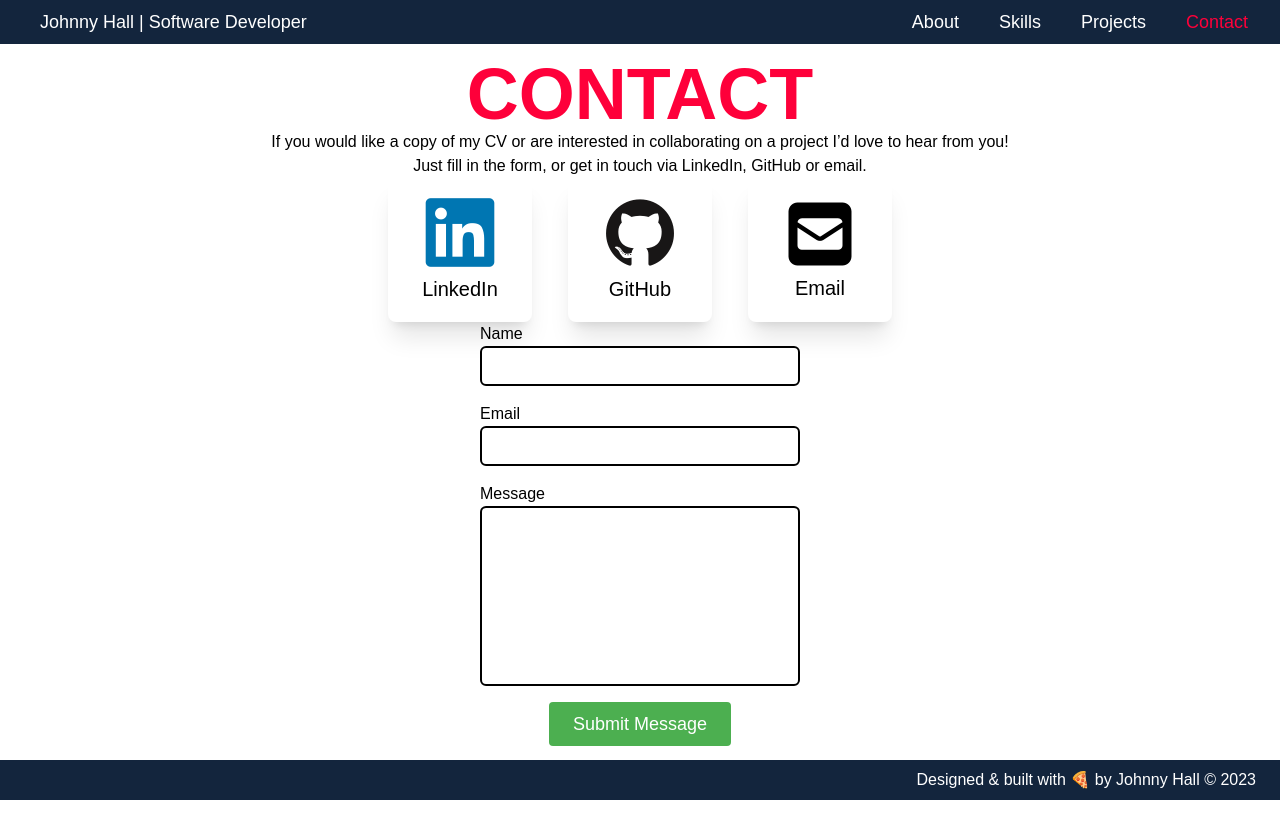
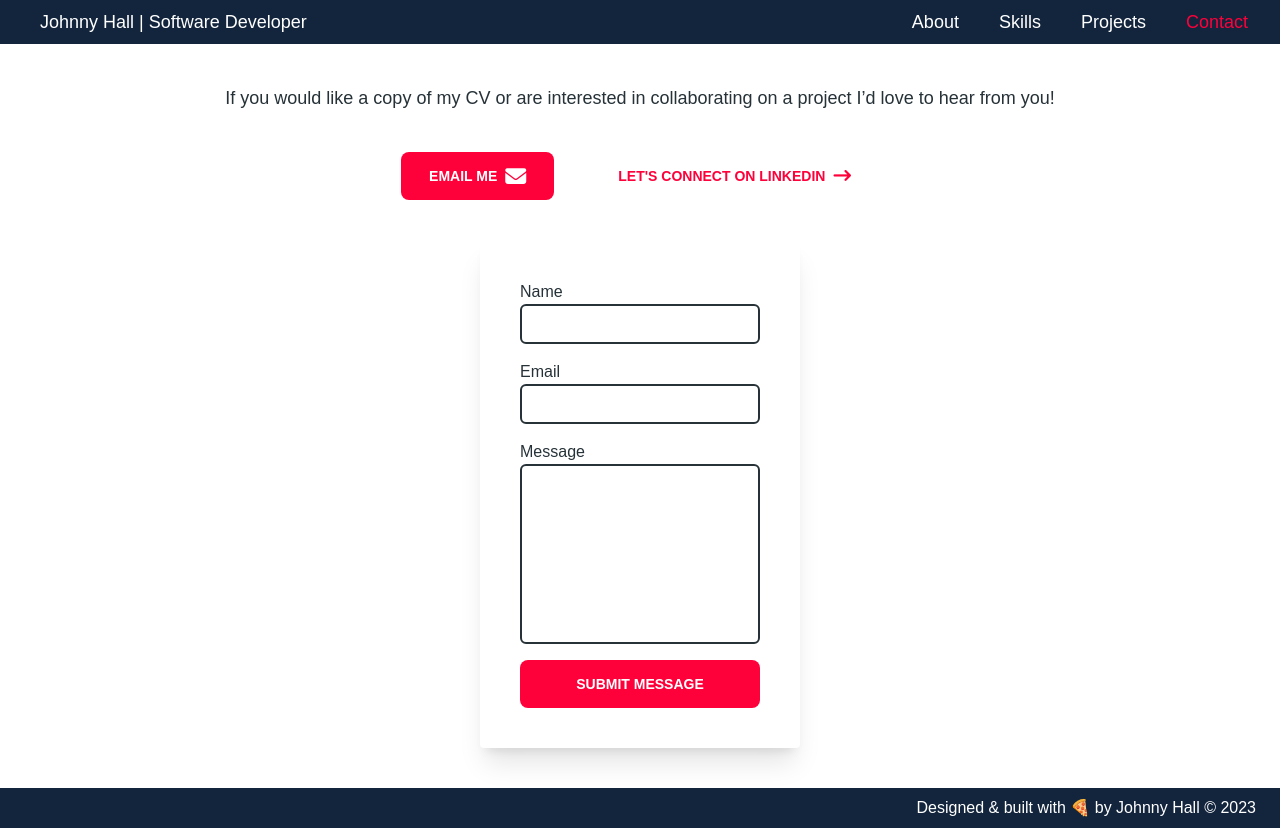
Before and after one commit to jbhall4291/portfolio, a React (Create React App) app: page /contact in a window 1280 px wide. Before the commit the page ends 800 px from the top, so only its background shows below. Built offline with nearby package versions, Linux system fonts and the light colour scheme.

Commit message:
fix layout and style for Contact

```diff
--- a/src/components/Contact.jsx
+++ b/src/components/Contact.jsx
@@ -1,46 +1,67 @@
 import React from "react";
 import ContactCard from "./ContactCard";
+import { Link } from "react-router-dom";
+
+import {
+  Card,
+  CardHeader,
+  CardBody,
+  CardFooter,
+  Carousel,
+  Typography,
+  Button,
+  IconButton,
+} from "@material-tailwind/react";
 
 function Contact() {
   return (
     <section
       id="contact"
-      className="container mx-auto px-5 text-center lg:px-10"
+      className=" container mx-auto flex flex-col px-5 py-10 text-center lg:px-10"
     >
-      <h1
-        className="headline-font text-center text-7xl text-highlight"
-        id="about"
-      >
-        CONTACT
-      </h1>
+      <Typography color="blue-gray" className=" text-center lg:text-lg">
+        If you would like a copy of my CV or are interested in collaborating on
+        a project I’d love to hear from you!
+      </Typography>
 
-      <p className="">
-        If you would like a copy of my CV or are interested in collaborating on
-        a project I’d love to hear from you! <br></br>Just fill in the form, or
-        get in touch via LinkedIn, GitHub or email.
-      </p>
-      <div className="flex flex-wrap justify-center gap-1.5 md:m-auto md:w-5/6 md:gap-9">
-        <ContactCard
-          label="LinkedIn"
-          icon="devicon-linkedin-plain colored"
+      <div className="flex flex-wrap justify-center gap-1.5 py-5 md:m-auto md:w-5/6 md:gap-9 md:py-10 ">
+        <a
+          href="mailto:jbhall4291@gmail.com"
+          className="inline-block "
+          target="_blank"
+          rel="noreferrer"
+        >
+          <Button
+            size="lg"
+            variant="text"
+            className="flex items-center gap-2 bg-highlight align-middle text-white hover:bg-highlight  hover:shadow-xl"
+          >
+            EMAIL ME
+            <i className="fa-solid fa-envelope fa-xl"></i>
+          </Button>
+        </a>
+
+        <a
           href="https://www.linkedin.com/in/johnny-hall-dev"
-        />
-        <ContactCard
-          label="GitHub"
-          icon="devicon-github-original colored"
-          href="https://www.github.com/jbhall4291"
-        />
-        <ContactCard
-          label="Email"
-          icon="fa-solid fa-square-envelope"
-          href="mailto:jbhall4291@gmail.com"
-        />
+          className="inline-block "
+          target="_blank"
+          rel="noreferrer"
+        >
+          <Button
+            size="lg"
+            variant="text"
+            className="flex items-center gap-2 text-highlight hover:shadow-xl "
+          >
+            LET'S CONNECT ON LINKEDIN
+            <i className="fas fa-arrow-right-long fa-lg" />
+          </Button>
+        </a>
       </div>
 
       <form
         name="contact"
         method="post"
-        className="mx-auto flex w-80 flex-col text-left"
+        className="mx-auto flex w-80 flex-col rounded p-10 text-left text-blueGrey shadow-xl"
       >
         <input type="hidden" name="form-name" value="contact" />
         <label htmlFor="name">Name</label>
@@ -49,7 +70,7 @@ function Contact() {
           id="name"
           name="name"
           required
-          className="mb-4  box-border w-full rounded-md border-2 border-solid border-black p-1 text-lg"
+          className="mb-4  box-border w-full rounded-md border-2 border-solid border-blueGrey p-1 text-lg"
         />
         <label htmlFor="email">Email</label>
         <input
@@ -57,7 +78,7 @@ function Contact() {
           id="email"
           name="email"
           required
-          className="mb-4   box-border w-full rounded-md border-2 border-solid border-black p-1 text-lg"
+          className="mb-4   box-border w-full rounded-md border-2 border-solid border-blueGrey p-1 text-lg"
         />
         <label htmlFor="message">Message</label>
         <textarea
@@ -65,14 +86,23 @@ function Contact() {
           name="message"
           rows="6"
           required
-          className=" mb-4 box-border  w-full resize-none rounded-md border-2 border-solid border-black p-1 text-lg"
+          className=" mb-4 box-border  w-full resize-none rounded-md border-2 border-solid border-blueGrey p-1 text-lg"
         ></textarea>
         <div className="flex">
-          <input
+          {/* <input
+            value="Submit Message"
+            className="mx-auto inline-flex rounded border-0 bg-highlight px-6 py-2 text-lg text-white hover:bg-green-600 focus:outline-none md:text-center"
+          /> */}
+
+          <Button
             type="submit"
+            size="lg"
+            variant="text"
             value="Submit Message"
-            className="mx-auto inline-flex rounded border-0 bg-green-500 px-6 py-2 text-lg text-white hover:bg-green-600 focus:outline-none md:text-center"
-          />
+            className="mx-auto flex items-center w-full justify-center gap-2 bg-highlight text-white hover:shadow-xl"
+          >
+            SUBMIT MESSAGE
+          </Button>
         </div>
       </form>
     </section>
--- a/src/components/Hero.jsx
+++ b/src/components/Hero.jsx
@@ -29,21 +29,21 @@ import {
 
 function Hero() {
   return (
-    <section id="hero" className="text-black  ">
+    <section id="hero">
       <div className="container mx-auto flex flex-col items-center px-5 py-5 md:px-10 md:py-20 lg:flex-row  lg:text-left ">
         <div className="order-2 mb-16 flex flex-col items-center text-center lg:order-1 lg:mb-0 lg:w-1/2 lg:max-w-screen-md lg:flex-grow lg:items-center lg:justify-center lg:px-10    ">
-          <h1 className=" headline-font mt-4 mb-2 text-center text-3xl font-medium text-highlight md:text-6xl">
+          <h1 className=" headline-font mb-2 mt-4 text-center text-3xl font-medium text-highlight md:text-6xl">
             Hi, I'm Johnny.
           </h1>
           <Typography
-            variant="h5"
+            variant="h4"
             color="blue-gray"
-            className="mb-2 pb-4 text-center"
+            className="my-2 pb-4 text-center text-base md:my-5 lg:text-lg"
           >
             Full-stack software developer by day, and devoted pizza enthusiast
-            by night 🍕. I love building cool stuff and learning new
-            technologies 🎓. Whether it's front-end or back-end, I'm always up
-            for a challenge 🚀.
+            by night. I love building cool stuff and learning new technologies.
+            Whether it's front-end or back-end, I'm always up for a challenge
+            🚀.
             <br />
             <br />
             I'm currently looking for an opportunity to contribute to a
@@ -69,13 +69,12 @@ function Hero() {
             <InternalLink text="SEE MY PROJECTS" internalRoute="/projects" />
           </div>
         </div>
-        {/* <div className="flex order-1 w-4/6 md:w-1/2 lg:order-2 lg:w-full lg:max-w-2xl justify-center"> */}
+
         <img
-          className="lg:order-1 sm:h-[34rem] rounded object-cover object-center"
+          className="rounded object-cover object-center sm:h-[34rem] lg:order-1"
           alt="hero"
           src={profile}
         />
-        {/* </div> */}
       </div>
     </section>
   );
--- a/src/components/ProjectCard.jsx
+++ b/src/components/ProjectCard.jsx
@@ -26,8 +26,6 @@ function ProjectCard({ title, image, description, youtubeURL, learnMorePage }) {
         <Typography>{description}</Typography>
       </CardBody>
       <CardFooter className="flex gap-x-5 pt-0">
-
-
         {/* temporary conditional rendering, until video is available for 100 pushups */}
         {title !== "100 PUSHUPS" && (
           <a
@@ -44,8 +42,6 @@ function ProjectCard({ title, image, description, youtubeURL, learnMorePage }) {
               VIDEO DEMO
               <i className="fa-brands fa-youtube fa-lg" />
               {/* <FontAwesomeIcon icon={faCircle} fade size="2xs" style={{ color: "#ff0000" }} /> */}
-
-
             </Button>
           </a>
         )}
@@ -60,7 +56,6 @@ function ProjectCard({ title, image, description, youtubeURL, learnMorePage }) {
             <i className="fas fa-arrow-right-long fa-lg" />
           </Button>
         </Link>
-
       </CardFooter>
     </Card>
   );
--- a/tailwind.config.js
+++ b/tailwind.config.js
@@ -1,5 +1,4 @@
 const withMT = require("@material-tailwind/react/utils/withMT");
-
 
 // /** @type {import('tailwindcss').Config} */
 module.exports = withMT({
@@ -17,6 +16,7 @@ module.exports = withMT({
         primary: "#ff4800",
         myTheme: "#13253d",
         highlight: "#fe003a",
+        blueGrey: "#263238",
       },
     },
   },
```
Also changed, not shown: src/components/Projects.jsx (+7 -0 lines).
